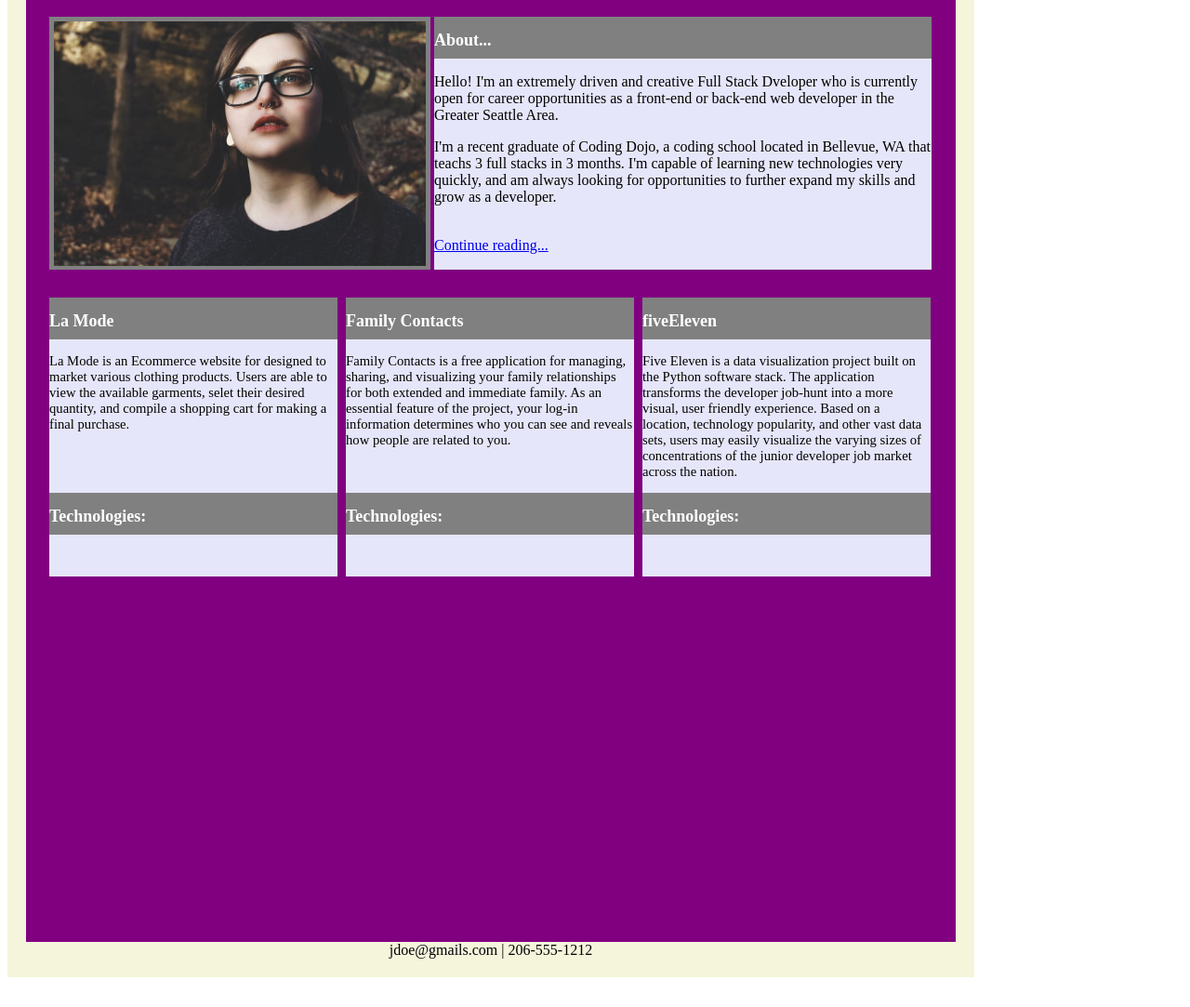
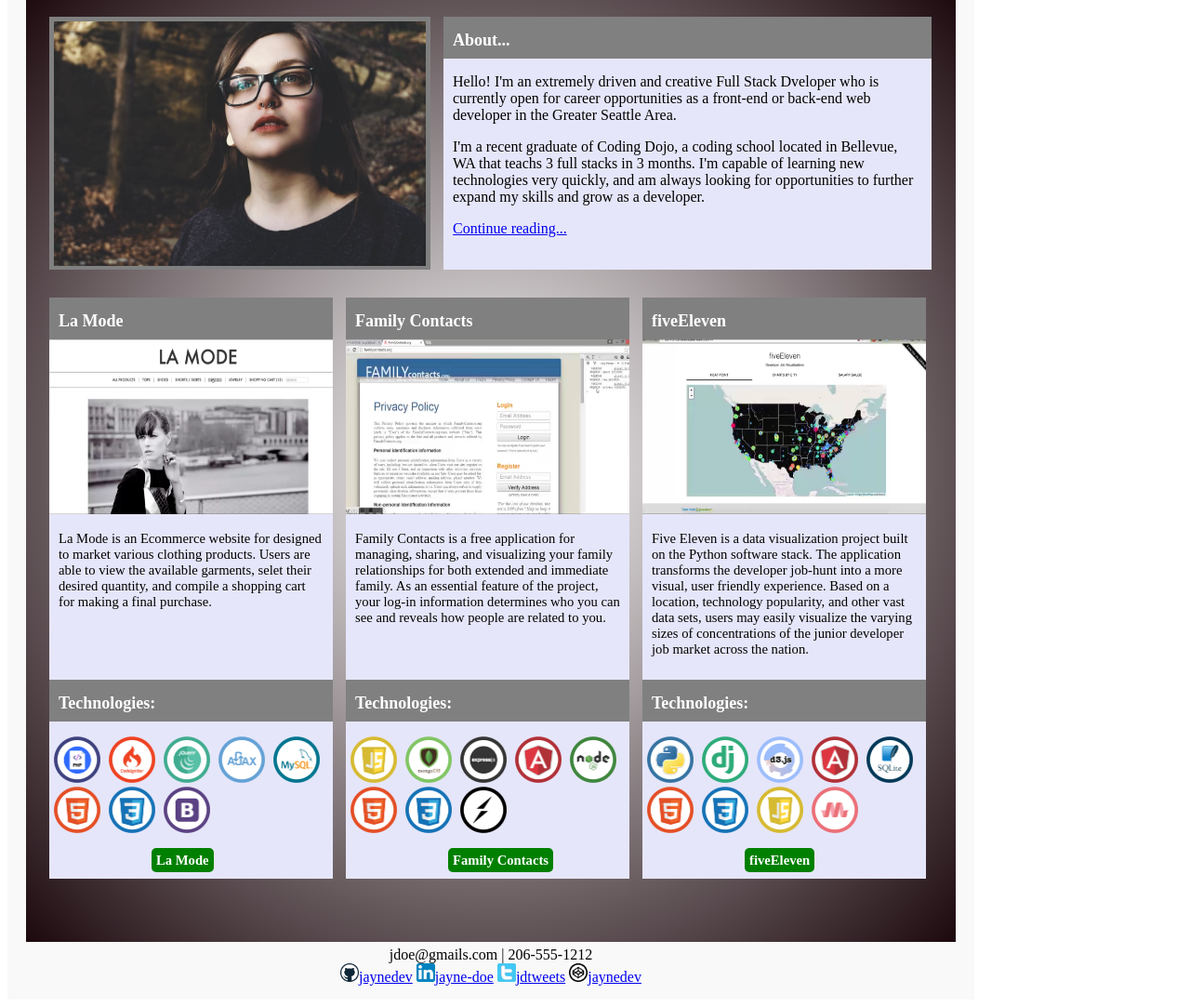
Before and after one commit to PatHay/CSSportfolioproject, a plain HTML site: page index.html in a window 1280 px wide. Shown: the part 72-1155 px from the top of the page at 93% size. Before the commit the page ends 1131 px from the top, so only its background shows below. Drawn offline with Linux system fonts and the light colour scheme.

Commit message:
all images and general layout complete

```diff
--- a/index.html
+++ b/index.html
@@ -14,7 +14,7 @@
             </div>
             <div id = "body">
                 <div id = "topb">
-                    <div class = "profilepic"><img src="Portfolio_images/photo_of_me.jpg"></a></div>
+                    <div class = "profilepic"><img src="Portfolio_images/photo_of_me.jpg" id = "profile"></a></div>
                     <div class = "bodbox">
                         <div class = "about">About...</div>
                         <div class = "hello"><p>Hello!  I'm an extremely driven and creative Full Stack Dveloper who
@@ -23,7 +23,7 @@
                             <p>I'm a recent graduate of Coding Dojo, a coding school
                             located in Bellevue, WA that teachs 3 full stacks in 3 months.  I'm capable of learning
                             new technologies very quickly, and am always looking for opportunities to further expand
-                            my skills and grow as a developer.</p><br>
+                            my skills and grow as a developer.</p>
                             <a href = "link">Continue reading...</a>
                         </div>
                     </div>
@@ -31,16 +31,28 @@
                 <div id = "midb">
                     <div id = "lamode">
                         <div class = "midtitle">La Mode</div>
+                        <img src="Portfolio_images/lamode.png" class = "pic"></img>
                         <div class = "midcontent">
                             <p>La Mode is an Ecommerce website for designed to market various clothing products.
                                 Users are able to view the available garments, selet their desired quantity, and
                                 compile a shopping cart for making a final purchase.</p>
                         </div>
                         <div class = "midtitle">Technologies:</div>
-                        <div class = "bot"></div>
+                        <p>
+                            <img src = "Portfolio_images/php.png" class = "mini"></img>
+                            <img src = "Portfolio_images/codeigniter.png" class = "mini"></img>
+                            <img src = "Portfolio_images/jQuery.png" class = "mini"></img>
+                            <img src = "Portfolio_images/ajax.png" class = "mini"></img>
+                            <img src = "Portfolio_images/mysql.png" class = "mini"></img>
+                            <img src = "Portfolio_images/HTML.png" class = "mini"></img>
+                            <img src = "Portfolio_images/CSS.png" class = "mini"></img>
+                            <img src = "Portfolio_images/bootstrap.png" class = "mini"></img>
+                        </p>
+                        <div class = "bot">La Mode</div>
                     </div>
                     <div id = "family">
                         <div class = "midtitle">Family Contacts</div>
+                        <img src="Portfolio_images/familycontacts.png" class = "pic"></img>
                         <div class = "midcontent">
                             <p>Family Contacts is a free application for managing, sharing, and visualizing your family
                                 relationships for both extended and immediate family.  As an essential feature of the
@@ -48,10 +60,21 @@
                                 related to you.</p>
                         </div>
                         <div class = "midtitle">Technologies:</div>
-                        <div class = "bot"></div>
+                        <p>
+                            <img src = "Portfolio_images/JavaScript.png" class = "mini"></img>
+                            <img src = "Portfolio_images/mongodb.png" class = "mini"></img>
+                            <img src = "Portfolio_images/expressjs.png" class = "mini"></img>
+                            <img src = "Portfolio_images/angular.png" class = "mini"></img>
+                            <img src = "Portfolio_images/nodejs.png" class = "mini"></img>
+                            <img src = "Portfolio_images/HTML.png" class = "mini"></img>
+                            <img src = "Portfolio_images/CSS.png" class = "mini"></img>
+                            <img src = "Portfolio_images/socket.png" class = "mini"></img>
+                        </p>
+                        <div class = "bot">Family Contacts</div>
                     </div>
                     <div id = "fiveEleven">
                         <div class = "midtitle">fiveEleven</div>
+                        <img src="Portfolio_images/fiveEleven.png" class = "pic"></img>
                         <div class = "midcontent">
                             <p>Five Eleven is a data visualization project built on the Python software
                             stack.  The application transforms the developer job-hunt into a more visual, user friendly
@@ -60,13 +83,29 @@
                              the nation.</p>
                         </div>
                         <div class = "midtitle">Technologies:</div>
-                        <div class = "bot"></div>
+                        <p>
+                            <img src = "Portfolio_images/python.png" class = "mini"></img>
+                            <img src = "Portfolio_images/django.png" class = "mini"></img>
+                            <img src = "Portfolio_images/d3.png" class = "mini"></img>
+                            <img src = "Portfolio_images/angular.png" class = "mini"></img>
+                            <img src = "Portfolio_images/sqlite.png" class = "mini"></img>
+                            <img src = "Portfolio_images/HTML.png" class = "mini"></img>
+                            <img src = "Portfolio_images/CSS.png" class = "mini"></img>
+                            <img src = "Portfolio_images/JavaScript.png" class = "mini"></img>
+                            <img src = "Portfolio_images/materialize.png" class = "mini"></img>
+                        </p>
+                        <div class = "bot">fiveEleven</div>
                     </div>
                 </div>
             </div>
             <div id = "footer">
                 <div id = "topfoot">jdoe@gmails.com | 206-555-1212</div>
-                <div id = "botfoot"></div>
+                <div id = "botfoot">
+                        <a href="link"><img src = "Portfolio_images/github.png" class = "tiny"></img>jaynedev</a>
+                        <a href="link"><img src = "Portfolio_images/linkedin.png" class = "tiny"></img>jayne-doe</a>
+                        <a href="link"><img src = "Portfolio_images/twitter.png" class = "tiny"></img>jdtweets</a>
+                        <a href="link"><img src = "Portfolio_images/codepen.png" class = "tiny"></img>jaynedev</a>
+                </div>
             </div>
         </div>
 
--- a/style.css
+++ b/style.css
@@ -1,5 +1,5 @@
 #container{
-background-color: beige;
+background-color: #F9F9F9;
 width: 1000px;
 padding: 20px;
 overflow: hidden;
@@ -24,7 +24,7 @@ text-align: right;
 margin-top: 5px;
 }
 #body{
-    background: purple;
+    background:radial-gradient(ellipse at center, rgba(255,255,255,1) 0%, rgba(28,9,14,1) 100%);
     display: inline-block;
     height: 1000px;
     width: 980px;
@@ -38,68 +38,101 @@ margin-top: 5px;
     display: inline-block;
     height: 262px;
 }
+#profile{
+    max-height: 275px;
+    width: 400px;
+}
 .bodbox{
     height: 272px;
-    width: 535px;
+    width: 525px;
     display: inline-block;
     background-color: lavender;
     vertical-align: top;
+    margin-left: 10px;
 }
 .about{
     background-color: grey;
     height: 30px;
-    width: 535px;
+    width: 525px;
     padding-top: 15px;
     display: inline-block;
     font-size: large;
     font-weight: bold;
     color: white;
+    text-indent: 10px;
+}
+.hello{
+    margin: 10px;
 }
 #midb{
     padding: 15px;
 }
 #lamode{
-    height: 300px;
-    width: 310px;
+    height: 625px;
+    width: 305px;
     display: inline-block;
     background-color: lavender;
     vertical-align: top;
 }
 #family{
-    height: 300px;
-    width: 310px;
+    height: 625px;
+    width: 305px;
     display: inline-block;
     background-color: lavender;
     vertical-align: top;
-    margin-left: 5px;
+    margin-left: 10px;
 }
 #fiveEleven{
-    height: 300px;
-    width: 310px;
+    height: 625px;
+    width: 305px;
     display: inline-block;
     background-color: lavender;
     vertical-align: top;
-    margin-left: 5px;
+    margin-left: 10px;
 }
 .midtitle{
     background-color: grey;
     height: 30px;
-    width: 310px;
+    width: 305px;
     padding-top: 15px;
     display: inline-block;
     font-size: large;
     font-weight: bold;
     color: white;
+    text-indent: 10px;
 }
 .midcontent{
     height: 150px;
+    font-size: 11pt;
+    margin: 10px;
+}
+.pic{
+    width: 305px;
+    height: 30%;
+}
+.mini{
+    height: 50px;
+    width: 50px;
+    margin-left: 5px;
+}
+.bot{
+    border-radius: 5px;
+    background-color: green;
+    display: inline;
+    margin-left: 110px;
+    padding: 5px;
+    color: white;
+    font-weight: bold;
     font-size: 11pt;
 }
 #footer{
     text-align:center;
     width: 1000px;
+    font-size:16px;
+    margin-top: 5px;
+    margin-bottom: -5px;
 }
-img{
-    max-height: 300px;
-    max-width: 400px;
+.tiny{
+    height: 20px;
+    width: 20px;
 }
```
